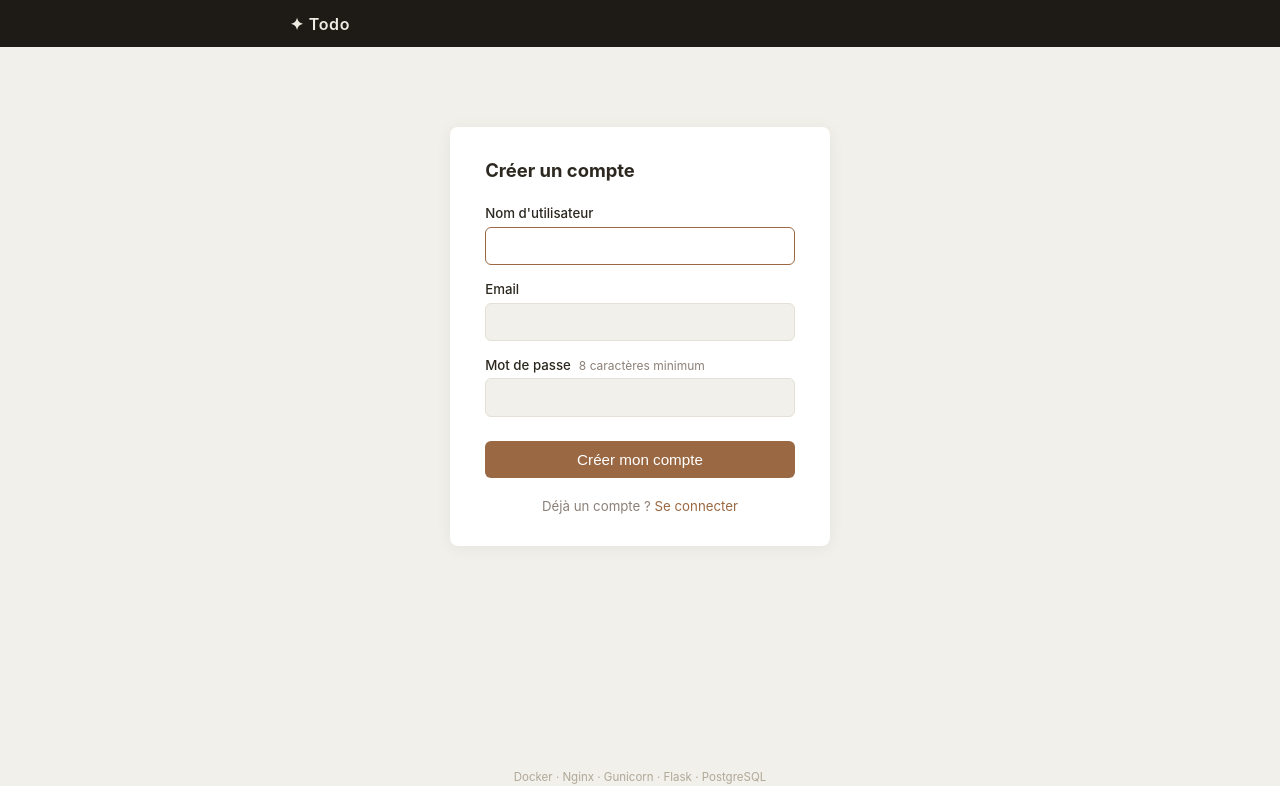
After one commit to Remy-Miquel/todo-docker-flask, a Flask app: page /register in a window 1280 px wide. The commit adds this page. Shown: the top 786 px of the page. Run offline with Flask 3, Linux system fonts and the light colour scheme.

Commit message:
V2 — authentification utilisateurs, accès distant ngrok, correctif CSRF
Authentification :
- Modèle User avec mot de passe hashé (werkzeug pbkdf2:sha256)
- Sessions Flask-Login, isolation des todos par user_id
- Pages /login, /register, /logout — bouton déconnexion dans le header

Accès distant :
- Service ngrok dans docker-compose — URL publique HTTPS générée au démarrage
- Nginx port 80 sert directement (ngrok ne passe pas par le HTTPS local)
- Dashboard ngrok disponible sur localhost:4040

Sécurité :
- CSRF confirmée en test live (tâche injectée depuis un fichier HTML externe)
- Correction : Flask-WTF CSRFProtect — token HMAC sur tous les formulaires POST
- Tests SQLi, XSS, cookies documentés dans DEVLOG

```diff
--- /dev/null
+++ b/app/auth.py
@@ -0,0 +1,60 @@
+from flask import Blueprint, render_template, request, redirect, url_for, flash
+from flask_login import login_user, logout_user, login_required, current_user
+from app import db
+from app.models import User
+
+auth = Blueprint('auth', __name__)
+
+
+@auth.route('/login', methods=['GET', 'POST'])
+def login():
+    if current_user.is_authenticated:
+        return redirect(url_for('main.index'))
+
+    if request.method == 'POST':
+        email = request.form.get('email', '').strip().lower()
+        password = request.form.get('password', '')
+        user = User.query.filter_by(email=email).first()
+        if user and user.check_password(password):
+            login_user(user, remember=True)
+            next_page = request.args.get('next')
+            return redirect(next_page or url_for('main.index'))
+        flash('Email ou mot de passe incorrect.', 'error')
+
+    return render_template('login.html')
+
+
+@auth.route('/register', methods=['GET', 'POST'])
+def register():
+    if current_user.is_authenticated:
+        return redirect(url_for('main.index'))
+
+    if request.method == 'POST':
+        username = request.form.get('username', '').strip()
+        email = request.form.get('email', '').strip().lower()
+        password = request.form.get('password', '')
+
+        if not username or not email or not password:
+            flash('Tous les champs sont requis.', 'error')
+        elif len(password) < 8:
+            flash('Le mot de passe doit faire au moins 8 caractères.', 'error')
+        elif User.query.filter_by(email=email).first():
+            flash('Cet email est déjà utilisé.', 'error')
+        elif User.query.filter_by(username=username).first():
+            flash("Ce nom d'utilisateur est déjà pris.", 'error')
+        else:
+            user = User(username=username, email=email)
+            user.set_password(password)
+            db.session.add(user)
+            db.session.commit()
+            login_user(user, remember=True)
+            return redirect(url_for('main.index'))
+
+    return render_template('register.html')
+
+
+@auth.route('/logout')
+@login_required
+def logout():
+    logout_user()
+    return redirect(url_for('auth.login'))
--- a/app/static/css/style.css
+++ b/app/static/css/style.css
@@ -32,7 +32,13 @@ header {
   background: var(--header);
   padding: 0.85rem 2rem;
 }
-.header-inner { max-width: 700px; margin: 0 auto; }
+.header-inner {
+  max-width: 700px;
+  margin: 0 auto;
+  display: flex;
+  align-items: center;
+  justify-content: space-between;
+}
 
 .logo {
   color: #f0ece4;
@@ -41,6 +47,26 @@ header {
   text-decoration: none;
   letter-spacing: 0.04em;
 }
+
+.header-user {
+  display: flex;
+  align-items: center;
+  gap: 0.85rem;
+}
+.header-username {
+  color: #b0a898;
+  font-size: 0.82rem;
+}
+.btn-logout {
+  color: #f0ece4;
+  font-size: 0.8rem;
+  text-decoration: none;
+  border: 1px solid rgba(255,255,255,0.18);
+  padding: 0.25rem 0.7rem;
+  border-radius: 5px;
+  transition: background 0.15s, border-color 0.15s;
+}
+.btn-logout:hover { background: rgba(255,255,255,0.1); border-color: rgba(255,255,255,0.35); }
 
 /* main */
 main {
@@ -328,6 +354,92 @@ main {
 .btn-back   { color: var(--accent); text-decoration: none; font-size: 0.9rem; }
 .btn-back:hover { text-decoration: underline; }
 
+/* flash messages */
+.flash-zone {
+  max-width: 700px;
+  width: 100%;
+  margin: 1rem auto 0;
+  padding: 0 1rem;
+}
+.flash {
+  padding: 0.65rem 1rem;
+  border-radius: 6px;
+  font-size: 0.88rem;
+  margin-bottom: 0.4rem;
+}
+.flash-error { background: #fdecea; color: var(--overdue); border: 1px solid #f5c8c3; }
+.flash-info  { background: #f0f7ff; color: #2563eb; border: 1px solid #bfdbfe; }
+
+/* pages auth */
+.auth-card {
+  max-width: 380px;
+  margin: 3rem auto 0;
+  background: var(--card);
+  border-radius: var(--radius);
+  padding: 2rem 2.2rem;
+  box-shadow: var(--shadow);
+}
+.auth-title {
+  font-size: 1.15rem;
+  font-weight: 700;
+  color: var(--text);
+  margin-bottom: 1.5rem;
+}
+
+.field {
+  margin-bottom: 1rem;
+}
+.field label {
+  display: flex;
+  align-items: baseline;
+  gap: 0.5rem;
+  font-size: 0.83rem;
+  font-weight: 500;
+  color: var(--text);
+  margin-bottom: 0.35rem;
+}
+.field-hint {
+  font-size: 0.75rem;
+  font-weight: 400;
+  color: var(--muted);
+}
+.field input {
+  width: 100%;
+  padding: 0.6rem 0.85rem;
+  border: 1px solid var(--border);
+  border-radius: 6px;
+  font-size: 0.94rem;
+  color: var(--text);
+  background: var(--bg);
+  outline: none;
+  transition: border-color 0.18s;
+}
+.field input:focus { border-color: var(--accent); background: #fff; }
+
+.btn-auth {
+  width: 100%;
+  padding: 0.65rem;
+  background: var(--accent);
+  color: #fff;
+  border: none;
+  border-radius: 6px;
+  font-size: 0.95rem;
+  font-weight: 500;
+  cursor: pointer;
+  margin-top: 0.5rem;
+  transition: background 0.18s;
+}
+.btn-auth:hover { background: var(--accent-h); }
+
+.auth-link {
+  margin-top: 1.2rem;
+  text-align: center;
+  font-size: 0.83rem;
+  color: var(--muted);
+}
+.auth-link a { color: var(--accent); text-decoration: none; }
+.auth-link a:hover { text-decoration: underline; }
+
 /* footer */
 footer {
   text-align: center;
--- a/app/templates/base.html
+++ b/app/templates/base.html
@@ -11,8 +11,24 @@
 <header>
   <div class="header-inner">
     <a href="/" class="logo">✦ Todo</a>
+    {% if current_user.is_authenticated %}
+    <div class="header-user">
+      <span class="header-username">{{ current_user.username }}</span>
+      <a href="{{ url_for('auth.logout') }}" class="btn-logout">Déconnexion</a>
+    </div>
+    {% endif %}
   </div>
 </header>
+
+{% with messages = get_flashed_messages(with_categories=true) %}
+{% if messages %}
+<div class="flash-zone">
+  {% for category, message in messages %}
+  <div class="flash flash-{{ category }}">{{ message }}</div>
+  {% endfor %}
+</div>
+{% endif %}
+{% endwith %}
 
 <main>
   {% block content %}{% endblock %}
--- a/app/templates/index.html
+++ b/app/templates/index.html
@@ -6,6 +6,7 @@
 
   {# ── Formulaire ── #}
   <form class="todo-form" action="/todos" method="POST">
+    <input type="hidden" name="csrf_token" value="{{ csrf_token() }}">
     <div class="form-row">
       <input type="text" name="title" placeholder="Nouvelle tâche..." required maxlength="200" autofocus>
       <button type="submit">Ajouter</button>
@@ -43,6 +44,7 @@
         data-status="{{ 'done' if todo.completed else 'pending' }}">
 
       <form action="/todos/{{ todo.id }}/toggle" method="POST" class="f-inline">
+        <input type="hidden" name="csrf_token" value="{{ csrf_token() }}">
         <button class="btn-check" title="Changer le statut">
           <span class="check{% if todo.completed %} checked{% endif %}">{% if todo.completed %}✓{% endif %}</span>
         </button>
@@ -61,6 +63,7 @@
       </div>
 
       <form action="/todos/{{ todo.id }}/delete" method="POST" class="f-inline">
+        <input type="hidden" name="csrf_token" value="{{ csrf_token() }}">
         <button class="btn-del" title="Supprimer">✕</button>
       </form>
 
@@ -75,6 +78,7 @@
   {% if n_done > 0 %}
   <div class="clear-zone">
     <form action="/todos/clear-done" method="POST">
+      <input type="hidden" name="csrf_token" value="{{ csrf_token() }}">
       <button class="btn-clear">Effacer les {{ n_done }} terminée{{ 's' if n_done > 1 else '' }}</button>
     </form>
   </div>
@@ -126,6 +130,7 @@
     <div class="cal-add">
       <p class="cal-add-label">Épingler une tâche</p>
       <form class="todo-form" action="/todos" method="POST">
+        <input type="hidden" name="csrf_token" value="{{ csrf_token() }}">
         <div class="form-row">
           <input type="text" name="title" placeholder="Titre..." required maxlength="200">
           <button type="submit">Ajouter</button>
--- /dev/null
+++ b/app/templates/register.html
@@ -0,0 +1,29 @@
+{% extends "base.html" %}
+{% block title %}Créer un compte — Todo{% endblock %}
+
+{% block content %}
+<div class="auth-card">
+  <h1 class="auth-title">Créer un compte</h1>
+
+  <form method="POST">
+    <input type="hidden" name="csrf_token" value="{{ csrf_token() }}">
+    <div class="field">
+      <label for="username">Nom d'utilisateur</label>
+      <input type="text" id="username" name="username" required autofocus maxlength="80">
+    </div>
+    <div class="field">
+      <label for="email">Email</label>
+      <input type="email" id="email" name="email" required>
+    </div>
+    <div class="field">
+      <label for="password">Mot de passe
+        <span class="field-hint">8 caractères minimum</span>
+      </label>
+      <input type="password" id="password" name="password" required minlength="8">
+    </div>
+    <button type="submit" class="btn-auth">Créer mon compte</button>
+  </form>
+
+  <p class="auth-link">Déjà un compte ? <a href="{{ url_for('auth.login') }}">Se connecter</a></p>
+</div>
+{% endblock %}
--- a/requirements.txt
+++ b/requirements.txt
@@ -1,5 +1,7 @@
 Flask==3.0.0
 Flask-SQLAlchemy==3.1.1
+Flask-Login==0.6.3
+Flask-WTF==1.2.1
 psycopg2-binary==2.9.9
 gunicorn==21.2.0
 python-dotenv==1.0.0
```
Also changed, not shown: DEVLOG.md (+142 -16 lines), app/__init__.py (+13 -0 lines), app/models.py (+29 -9 lines), app/routes.py (+11 -5 lines), app/templates/login.html (added, +23 -0 lines), docker-compose.yml (+13 -0 lines), README.md, 2 other files.
